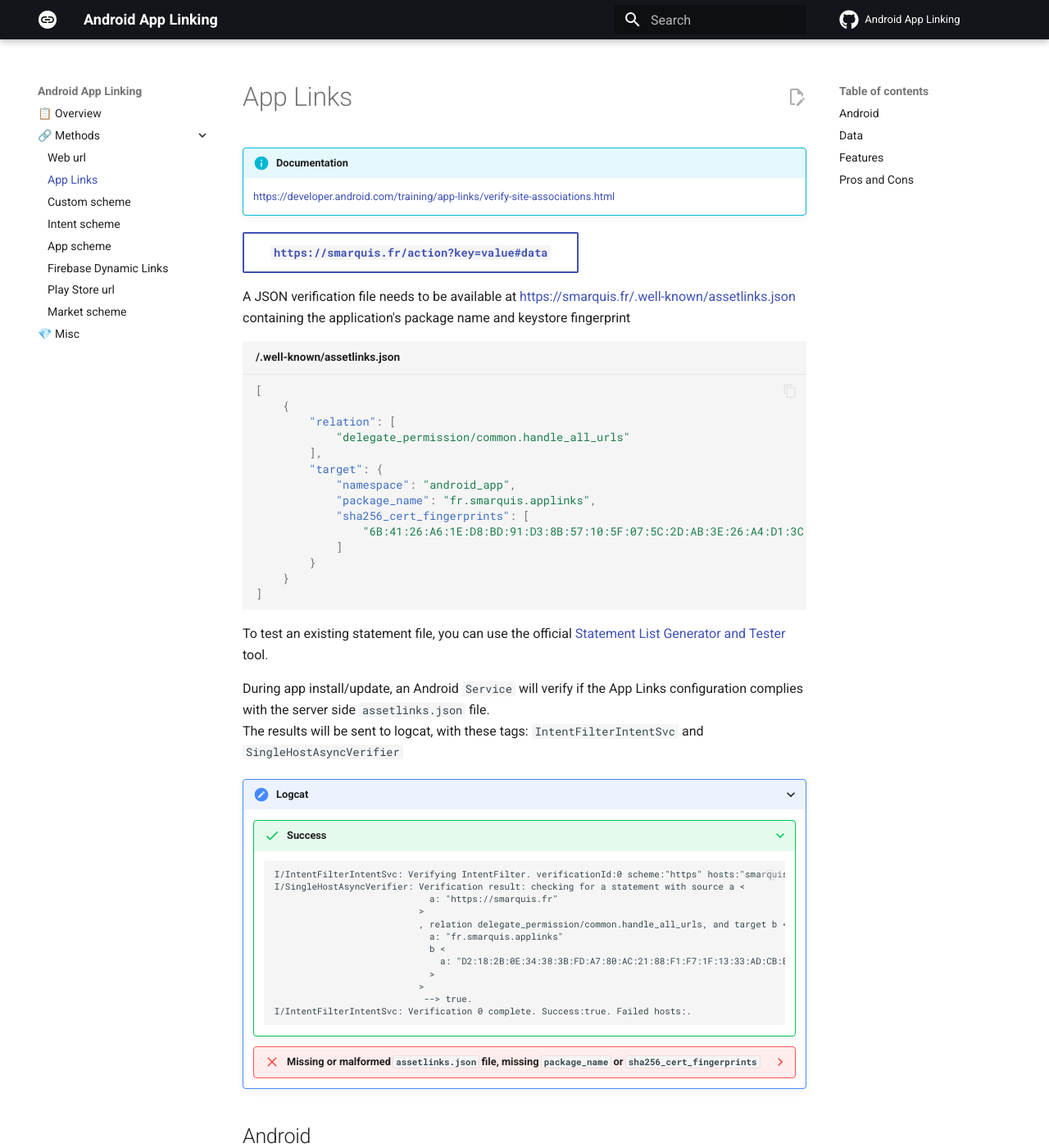
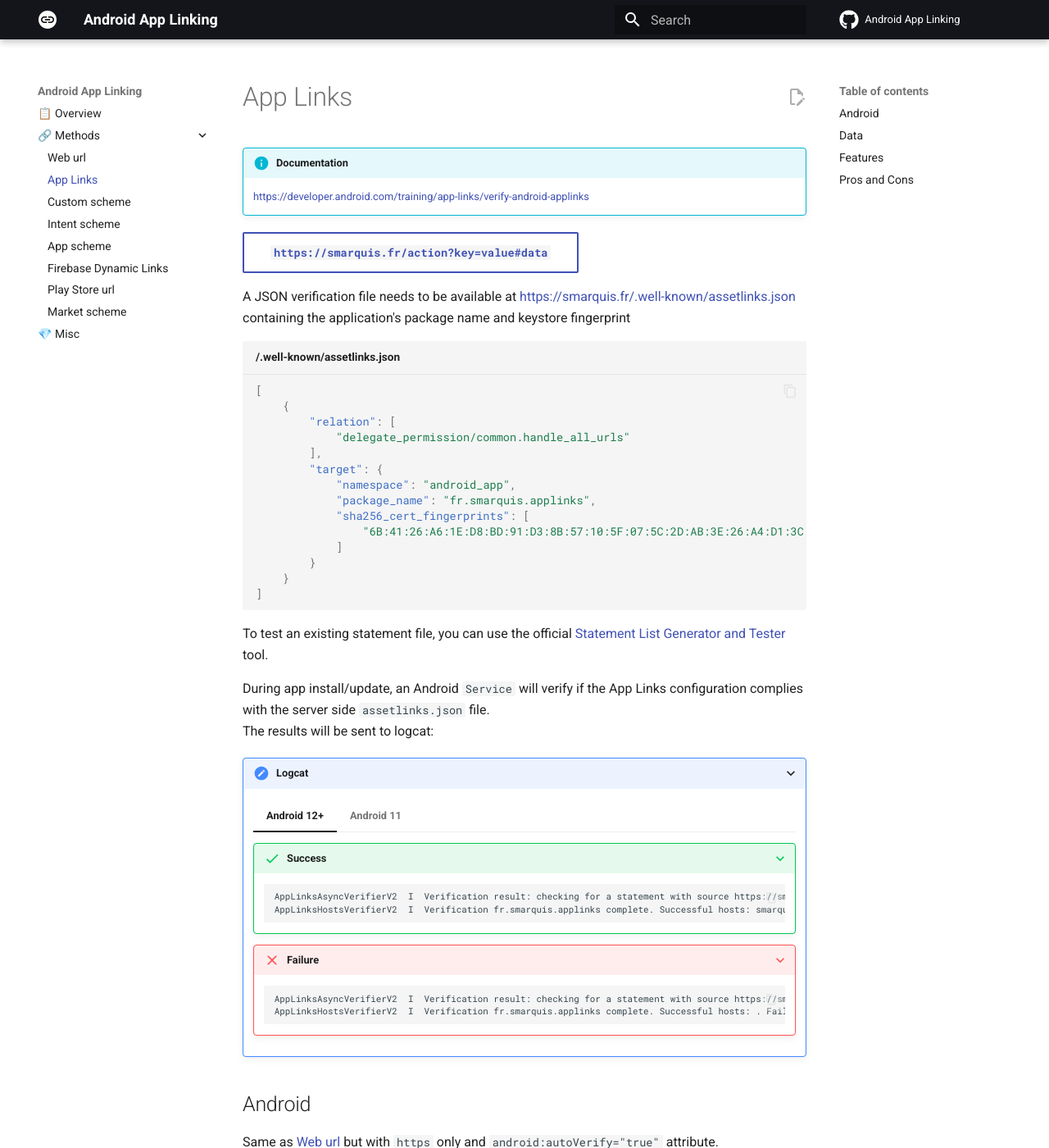
Before and after one commit to SimonMarquis/Android-App-Linking, an MkDocs documentation site: the page built from docs/app-links.md, in a window 1280 px wide and 1400 px high. Shown: the whole window at 82% size. Built offline with MkDocs 1.6.1 and Material for MkDocs 9.7.7, drawn with Linux system fonts in a browser that asks for light colours; comment, search, counter and statistics services are not loaded.

Commit message:
📦 Update Logcat output in app-links.md

````diff
--- a/docs/app-links.md
+++ b/docs/app-links.md
@@ -1,8 +1,7 @@
 # App Links
 
 !!! info "Documentation"
-    https://developer.android.com/training/app-links/verify-site-associations.html
-
+    https://developer.android.com/training/app-links/verify-android-applinks
 [`https://smarquis.fr/action?key=value#data`](https://smarquis.fr/action?key=value#data){ .md-button }
 
 A JSON verification file needs to be available at https://smarquis.fr/.well-known/assetlinks.json containing the application's package name and keystore fingerprint
@@ -27,43 +26,57 @@ A JSON verification file needs to be available at https://smarquis.fr/.well-know
 To test an existing statement file, you can use the official [Statement List Generator and Tester](https://developers.google.com/digital-asset-links/tools/generator) tool.
 
 During app install/update, an Android `Service` will verify if the App Links configuration complies with the server side `assetlinks.json` file.
-The results will be sent to logcat, with these tags: `IntentFilterIntentSvc` and `SingleHostAsyncVerifier`
+The results will be sent to logcat:
 
 ???+ "Logcat"
 
-    ???+ success
-        ```
-        I/IntentFilterIntentSvc: Verifying IntentFilter. verificationId:0 scheme:"https" hosts:"smarquis.fr" package:"fr.smarquis.applinks".
-        I/SingleHostAsyncVerifier: Verification result: checking for a statement with source a <
-                                     a: "https://smarquis.fr"
-                                   >
-                                   , relation delegate_permission/common.handle_all_urls, and target b <
-                                     a: "fr.smarquis.applinks"
-                                     b <
-                                       a: "D2:18:2B:0E:34:38:3B:FD:A7:80:AC:21:88:F1:F7:1F:13:33:AD:CB:E3:94:2A:75:96:FB:A1:7A:0B:6B:CE:68"
-                                     >
-                                   >
-                                    --> true.
-        I/IntentFilterIntentSvc: Verification 0 complete. Success:true. Failed hosts:.
-        ```
+    === "Android 12+"
 
-    ??? failure "Missing or malformed `assetlinks.json` file, missing `package_name` or `sha256_cert_fingerprints`"
-        ```
-        I/IntentFilterIntentSvc: Verifying IntentFilter. verificationId:1 scheme:"https" hosts:"smarquis.fr" package:"fr.smarquis.applinks".
-        I/SingleHostAsyncVerifier: Verification result: checking for a statement with source a <
-                                     a: "https://smarquis.fr"
-                                   >
-                                   , relation delegate_permission/common.handle_all_urls, and target b <
-                                     a: "fr.smarquis.applinks"
-                                     b <
-                                       a: "D2:18:2B:0E:34:38:3B:FD:A7:80:AC:21:88:F1:F7:1F:13:33:AD:CB:E3:94:2A:75:96:FB:A1:7A:0B:6B:CE:68"
-                                     >
-                                   >
-                                    --> false.
-        I/IntentFilterIntentSvc: Verification 1 complete. Success:false. Failed hosts:smarquis.fr.
-        ```
+        ???+ success
+            ```
+            AppLinksAsyncVerifierV2  I  Verification result: checking for a statement with source https://smarquis.fr, relation delegate_permission/common.handle_all_urls, and target fr.smarquis.applinks --> true. [CONTEXT service_id=244 ]
+            AppLinksHostsVerifierV2  I  Verification fr.smarquis.applinks complete. Successful hosts: smarquis.fr. Failed hosts: . Error hosts: . [CONTEXT service_id=244 ]
+            ```
 
-</details>
+        ???+ failure
+            ```
+            AppLinksAsyncVerifierV2  I  Verification result: checking for a statement with source https://smarquis.fr, relation delegate_permission/common.handle_all_urls, and target fr.smarquis.applinks --> false. [CONTEXT service_id=244 ]
+            AppLinksHostsVerifierV2  I  Verification fr.smarquis.applinks complete. Successful hosts: . Failed hosts: smarquis.fr. Error hosts: . [CONTEXT service_id=244 ]
+            ```
+
+    === "Android 11"
+
+        ???+ success
+            ```
+            I/IntentFilterIntentSvc: Verifying IntentFilter. verificationId:0 scheme:"https" hosts:"smarquis.fr" package:"fr.smarquis.applinks".
+            I/SingleHostAsyncVerifier: Verification result: checking for a statement with source a <
+                                         a: "https://smarquis.fr"
+                                       >
+                                       , relation delegate_permission/common.handle_all_urls, and target b <
+                                         a: "fr.smarquis.applinks"
+                                         b <
+                                           a: "D2:18:2B:0E:34:38:3B:FD:A7:80:AC:21:88:F1:F7:1F:13:33:AD:CB:E3:94:2A:75:96:FB:A1:7A:0B:6B:CE:68"
+                                         >
+                                       >
+                                        --> true.
+            I/IntentFilterIntentSvc: Verification 0 complete. Success:true. Failed hosts:.
+            ```
+
+        ???+ failure
+            ```
+            I/IntentFilterIntentSvc: Verifying IntentFilter. verificationId:1 scheme:"https" hosts:"smarquis.fr" package:"fr.smarquis.applinks".
+            I/SingleHostAsyncVerifier: Verification result: checking for a statement with source a <
+                                         a: "https://smarquis.fr"
+                                       >
+                                       , relation delegate_permission/common.handle_all_urls, and target b <
+                                         a: "fr.smarquis.applinks"
+                                         b <
+                                           a: "D2:18:2B:0E:34:38:3B:FD:A7:80:AC:21:88:F1:F7:1F:13:33:AD:CB:E3:94:2A:75:96:FB:A1:7A:0B:6B:CE:68"
+                                         >
+                                       >
+                                        --> false.
+            I/IntentFilterIntentSvc: Verification 1 complete. Success:false. Failed hosts:smarquis.fr.
+            ```
 
 ## Android
 
--- a/mkdocs.yml
+++ b/mkdocs.yml
@@ -26,7 +26,8 @@ markdown_extensions:
   - pymdownx.details
   - pymdownx.magiclink
   - pymdownx.superfences
-  - pymdownx.tabbed
+  - pymdownx.tabbed:
+      alternate_style: true
   - pymdownx.snippets
   - tables
   - toc:
````
